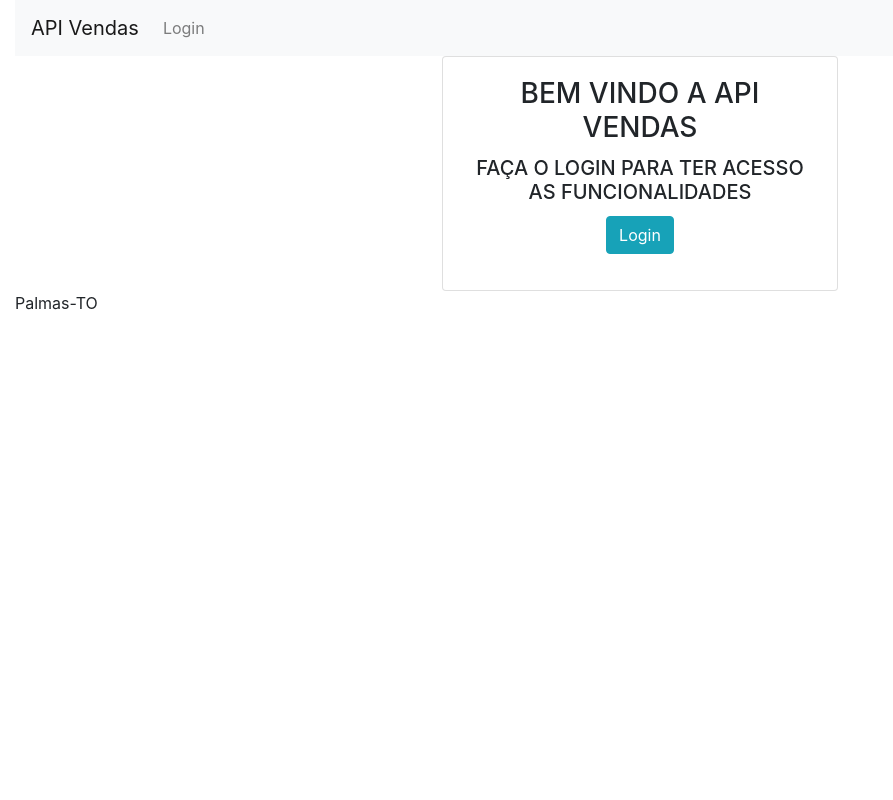
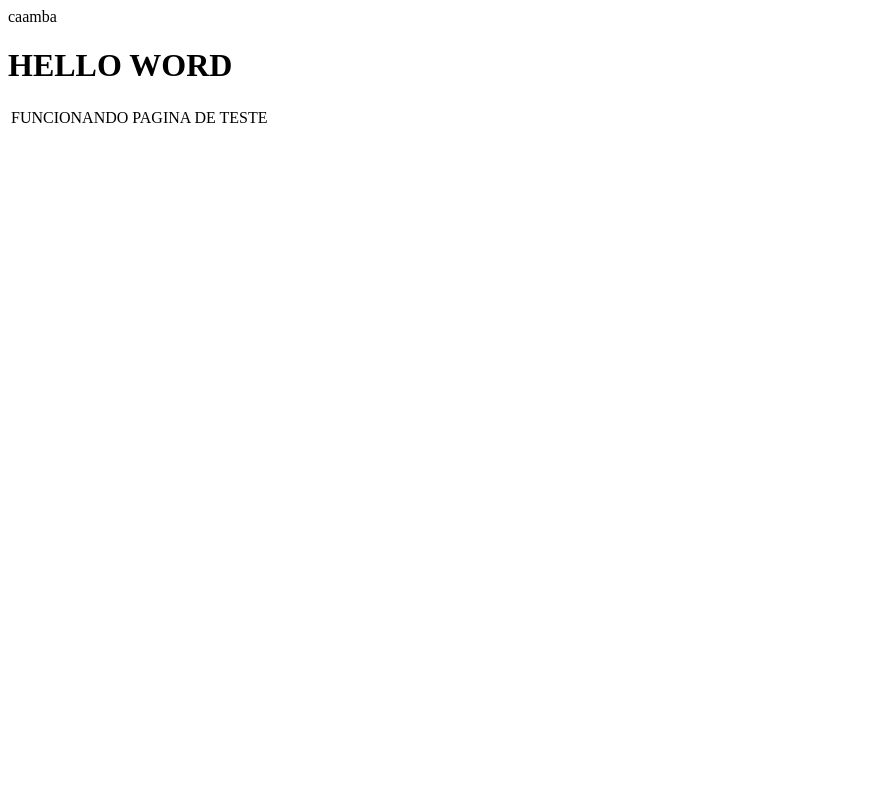
Before and after one commit to wesleycomp/vendasoauth2, a Django app: page / in a window 1280 px wide. Shown: the whole page, without its empty margins (0-893 px from the left). Run offline with Django 3.2, Linux system fonts and the light colour scheme; some libraries are stand-ins or nearby versions.

Commit message:
alterando index

```diff
--- a/templates/registration/index.html
+++ b/templates/registration/index.html
@@ -1,28 +1,14 @@
-{% extends 'base.html' %}
-{% load crispy_forms_tags %}
+<html>
+    <head>caamba</head>
 
-{% block title %}Api Vendas{% endblock %}
+    <body>
+<h1>HELLO WORD</h1>
+<table>
+    <tr>
+        <td>FUNCIONANDO PAGINA DE TESTE</td>
 
-{% block content %}
-<div class="row">
-    <div class="col-md-4 offset-md-4">
-        <div class="card  auth-card">
-            <div class="card-body">
-                <h3 class="card-title text-center">BEM VINDO A API VENDAS</h3>
+    </tr>
 
-                    {% csrf_token %}
-                 {% if user.is_authenticated %}
-                <p align="center" class="nav-item">
-                        <a  class="btn btn-info" href="/o/applications/register/">Cadastrar Aplicação</a>
-                    </p>
-                 {% else %}
-                <h5 class="card-title text-center">FAÇA O LOGIN PARA TER ACESSO AS FUNCIONALIDADES</h5>
-                   <p align="center" class="nav-item">
-                        <a class="btn btn-info" href="/accounts/login">Login</a>
-                    </p>
-                 {% endif %}
-            </div>
-        </div>
-    </div>
-</div>
-{% endblock %}
+</table>
+</body>
+</html>
```
Also changed, not shown: vendasoauth2/settings/base.py (+0 -10 lines).
